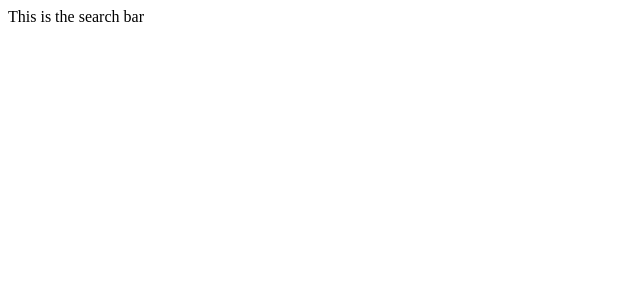
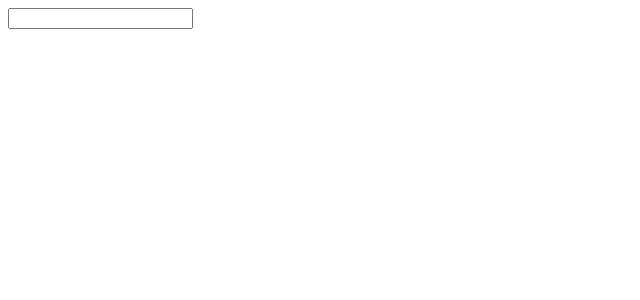
Before and after one commit to mekowalski/react-photos-app, a React (Create React App) app: page / in a window 1280 px wide. Shown: the top 300 px of the page, without its empty margins (0-640 px from the left). Built offline with nearby package versions, Linux system fonts and the light colour scheme.

Commit message:
create form and complete/add tasks

```diff
--- a/src/components/SearchBar.js
+++ b/src/components/SearchBar.js
@@ -5,7 +5,11 @@
 class SearchBar extends React.Component {
   render() {
     return (
-      <div>This is the search bar</div>
+      <div>
+        <form>
+          <input type='text' />
+        </form>
+      </div>
     );
   }
 }
```
Also changed, not shown: 1 other file (tests, documents, lock files or other folders).
